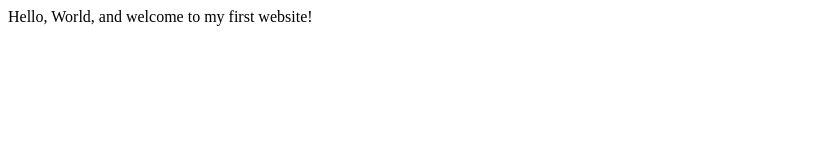
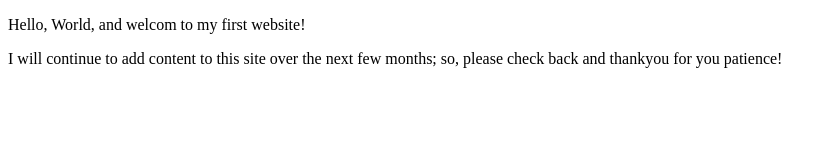
Before and after one commit to NguyenJose/NguyenJose.github.io, a plain HTML site: page index.html in a window 1280 px wide. Shown: the whole page, without its empty margins (0-836 px from the left). Drawn offline with Linux system fonts and the light colour scheme.

Commit message:
Update index.html

```diff
--- a/index.html
+++ b/index.html
@@ -1,11 +1,13 @@
 <!DOCTYPE html>
-<html lang="en">
+<html  lang="en">
     <head>
         <meta charset="utf-8">
-        <meta name="viewport" content="width=device-width, initial-scale=1.0">
-        <title>My First Website</title>
+        <meta name="viewport" content="width=device=width, initial-scale=1.0">
+        <meta name="author" content="Joseline Nguyen">
+        <title>Jali bean | Web Developer</title>
     </head>
     <body>
-       Hello, World, and welcome to my first website!
-    </body>
+        <p>Hello, World, and welcom to my first website!<p>
+        <p>I will continue to add content to this site over the next few months; so, please check back and thankyou for you patience!</p>
+        </body>
 </html>
```
